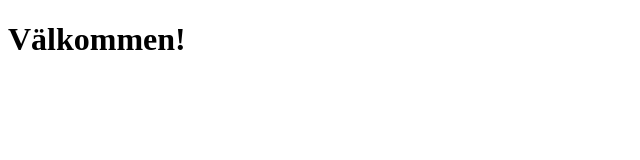
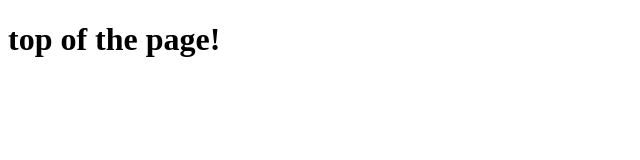
Before and after one commit to patriknyfeldt/repo-testing, a plain HTML site: page index.html in a window 1280 px wide. Shown: the whole page, without its empty margins (0-640 px from the left). Drawn offline with Linux system fonts and the light colour scheme.

Commit message:
changed the headline

```diff
--- a/index.html
+++ b/index.html
@@ -7,6 +7,6 @@
     <title>Document</title>
   </head>
   <body>
-    <h1>Välkommen!</h1>
+    <h1>top of the page!</h1>
   </body>
 </html>
```
